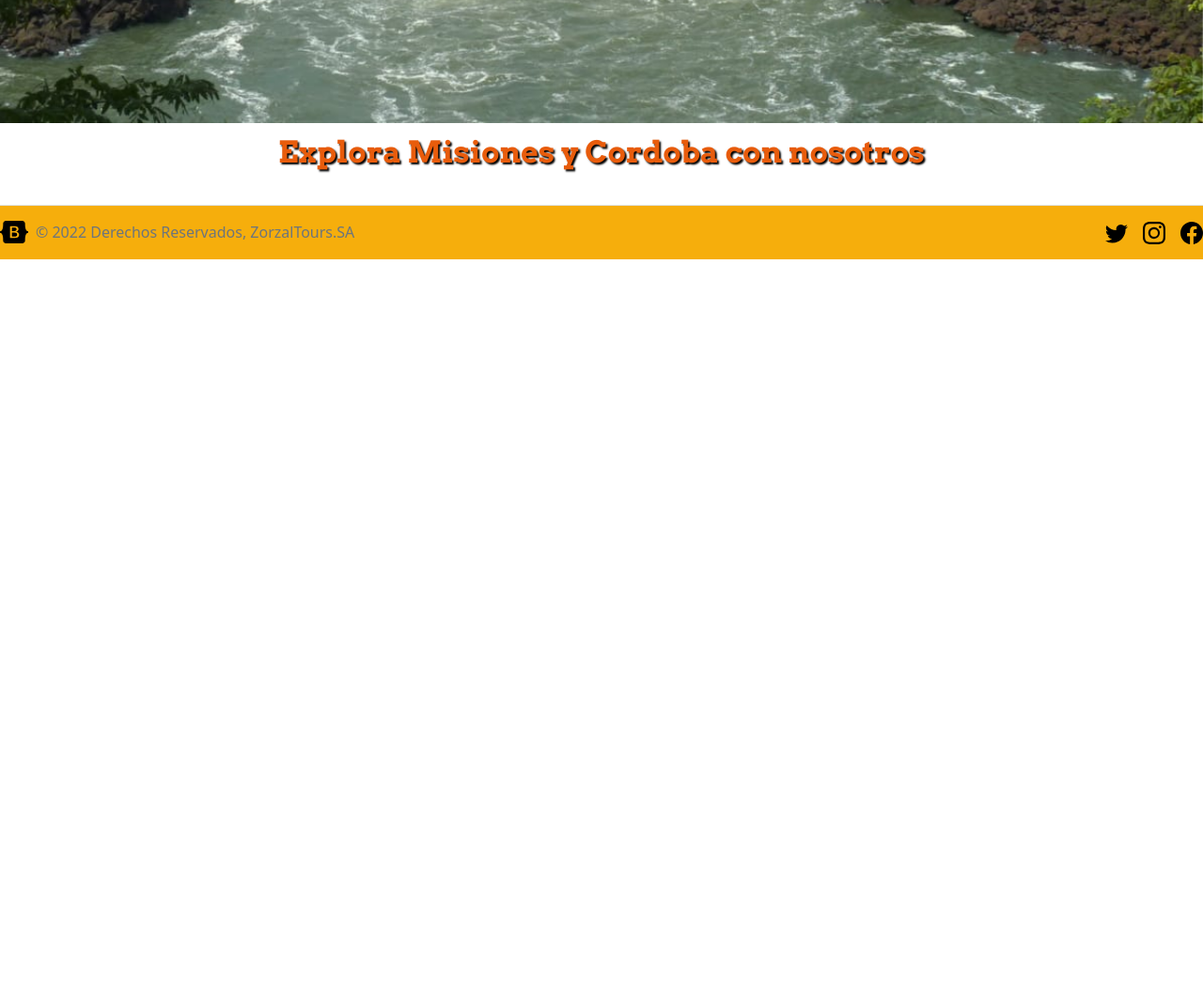
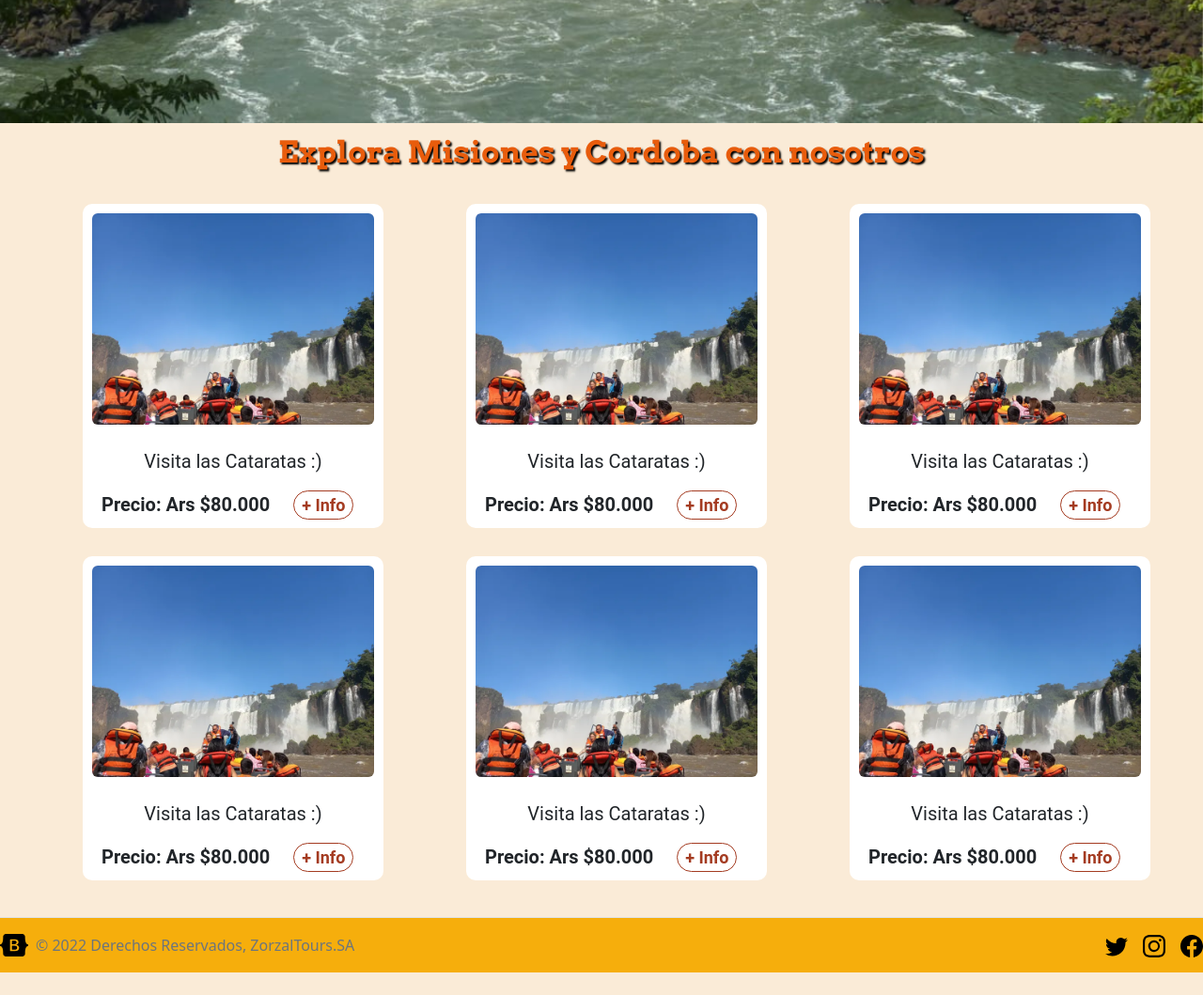
Before and after one commit to VictorPavelCC/ZorzalTours, a plain HTML site: page index.html in a window 1280 px wide. Shown: the part 771-1830 px from the top of the page at 94% size. Before the commit the page ends 1071 px from the top, so only its background shows below. Drawn offline with nearby package versions, Linux system fonts and the light colour scheme.

Commit message:
viajes y diseño

```diff
--- a/css/style.css
+++ b/css/style.css
@@ -4,6 +4,11 @@
     box-sizing: border-box;
     list-style-type: none;
     text-decoration: none;
+
+}
+
+.home{
+    background-color:antiquewhite;
 }
 
 
@@ -20,8 +25,23 @@
     background-color: #F6AE0C;
 }
 
+.packsV{
+    display: flex;
+    flex-wrap: wrap;
+    justify-content: space-around;
 
+}
+.packsV li{
+    width: 220px;
+    margin: 15px;
+    background-color: white;
+    border-radius: 10px;
+    padding: 10px;
+}
+.promo{
+    width: 100%;
 
+}
 .menu a{
     font-family: 'Arvo', serif;
     color: #E85C0C;
@@ -62,6 +82,7 @@
 
 .team {
     padding: 30px;
+    height: auto;
 }
 
 .foto img {
@@ -98,8 +119,42 @@ div.preg_frecuentes h1{
     text-align: center;
 }
 
+
+.info {
+    font-size: 20px;
+    font-family:'Roboto', sans-serif;
+
+}
+
+.info p{
+    text-align: center;
+}
+
+.info span{
+    text-align: left;
+    font-weight: bold;
+    margin-left: 10px;
+}
 li strong {
     font-size: 18px;
+}
+
+.boton{
+    text-decoration: none;
+    color: #a43b21;
+    margin-left: 20px;
+    padding: 4px 8px 4px 8px;
+    border-radius: 18px;
+    border: 1px solid #a43b21;
+    font-weight: bold;
+    font-size: 18px;
+}
+
+.boton:hover{
+    background-color: #a43b21;
+    color: white;
+    transition: 0.3s;
+
 }
 
 
@@ -116,7 +171,43 @@ li strong {
     }
 }
 
+@media (min-width: 768px) and (max-width: 1100px){
+    .packsV li{
+        width: 320px;
+    }
+
+    .info_team {
+        padding: 5px;
+        margin: 10px;
+    }
+
+    .foto img {
+        margin: 2px;
+        width: auto;
+        height: 350px;
+
+    }
+
+}
 
 @media (min-width: 1101px) {
+    .packsV li{
+        width: 320px;
+    }
 
+    .info_team {
+        padding: 5px;
+        margin: 80px;
+    }
+
+    .foto img {
+        margin: 0 10px 0 100px;
+        width: auto;
+        height: 500px;
+
+    }
+
+    .team{
+        height: 500px;
+    }
 }
--- a/index.html
+++ b/index.html
@@ -11,7 +11,7 @@
     <link href="https://fonts.googleapis.com/css2?family=Arvo:wght@400;700&display=swap" rel="stylesheet">
     <title>Inicio | ZorzalTours</title>
 </head>
-<body>
+<body class="home">
     <header class="d-flex justify-content-center py-3 fondo">
         <ul class="nav nav-pills menu">
           <li class="nav-item"><a href="#" class="nav-link" aria-current="page">Inicio</a></li>
@@ -44,8 +44,89 @@
         </button>
     </div>
     <div>
-        <h2 class="titulo">Explora Misiones y Cordoba con nosotros</h2>
+
     </div>
+
+    <div class="container-fluid">
+      <h2 class="titulo">Explora Misiones y Cordoba con nosotros</h2>
+
+      <ul class="packsV">
+        <li>
+          <figure class="figure">
+            <img src="./img/cataratasbote.webp" class="figure-img img-fluid rounded promo" alt="balsa con personas felices">
+          </figure>
+          <div class="info">
+            <p>Visita las Cataratas :)</p>
+            <span>Precio: Ars $80.000</span>
+            <a href="#" class="boton">+ Info</a>
+          </div>
+        </li>
+        <li>
+          <figure class="figure">
+            <img src="./img/cataratasbote.webp" class="figure-img img-fluid rounded promo" alt="balsa con personas felices">
+          </figure>
+          <div class="info">
+            <p>Visita las Cataratas :)</p>
+            <span>Precio: Ars $80.000</span>
+            <a href="#" class="boton">+ Info</a>
+          </div>
+        </li>
+        <li>
+          <figure class="figure">
+            <img src="./img/cataratasbote.webp" class="figure-img img-fluid rounded promo" alt="balsa con personas felices">
+          </figure>
+          <div class="info">
+            <p>Visita las Cataratas :)</p>
+            <span>Precio: Ars $80.000</span>
+            <a href="#" class="boton">+ Info</a>
+          </div>
+        </li>
+        <li>
+          <figure class="figure">
+            <img src="./img/cataratasbote.webp" class="figure-img img-fluid rounded promo" alt="balsa con personas felices">
+          </figure>
+          <div class="info">
+            <p>Visita las Cataratas :)</p>
+            <span>Precio: Ars $80.000</span>
+            <a href="#" class="boton">+ Info</a>
+          </div>
+        </li>
+        <li>
+          <figure class="figure">
+            <img src="./img/cataratasbote.webp" class="figure-img img-fluid rounded promo" alt="balsa con personas felices">
+          </figure>
+          <div class="info">
+            <p>Visita las Cataratas :)</p>
+            <span>Precio: Ars $80.000</span>
+            <a href="#" class="boton">+ Info</a>
+          </div>
+        </li>
+        <li>
+          <figure class="figure">
+            <img src="./img/cataratasbote.webp" class="figure-img img-fluid rounded promo" alt="balsa con personas felices">
+          </figure>
+          <div class="info">
+            <p>Visita las Cataratas :)</p>
+            <span>Precio: Ars $80.000</span>
+            <a href="#" class="boton">+ Info</a>
+          </div>
+        </li>
+
+
+
+
+      </ul>
+
+
+    </div>
+
+
+
+
+
+
+
+
 
 
 
```
Also changed, not shown: pages/Preguntas frecuentes.html (+1 -1 lines), pages/Quienes somos.html (+1 -1 lines), pages/contacto.html (+1 -1 lines), pages/destinos.html (+1 -1 lines), img/SAN-IGNACIO-MINI.jpg (added), img/cataratasbote.webp (added), img/cataratatour.jpeg (added).
